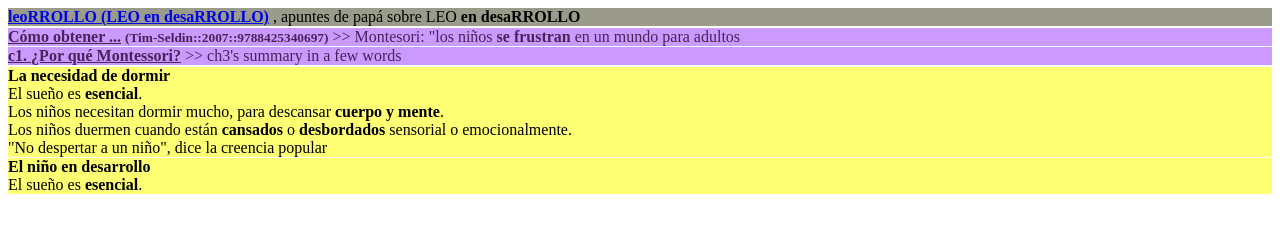
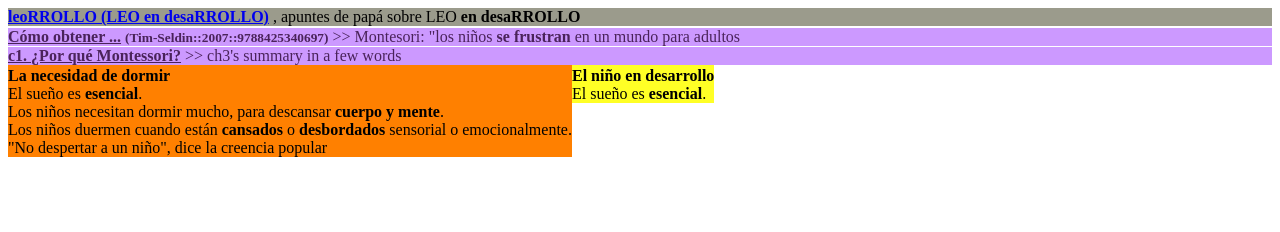
Before and after one commit to pepitogrilho/leorrollo, a plain HTML site: page 9788425340697_LoMejor/LoMejor_ch1.html in a window 1280 px wide. Drawn offline with Linux system fonts and the light colour scheme; a script that the page names is missing.

Commit message:
Changes 2019.10.20_19:40

```diff
--- a/9788425340697_LoMejor/LoMejor_ch1.html
+++ b/9788425340697_LoMejor/LoMejor_ch1.html
@@ -23,14 +23,14 @@
 		<span>>> ch3's summary in a few words</span>
 	  </h3>
 	</div>
-    <div class ="epigraph1">
+    <div class ="epigraphOdd">
       <h4> La necesidad de dormir </h4>
       <p>El sueño es <strong>esencial</strong>.</p>
       <p>Los niños necesitan dormir mucho, para descansar <strong>cuerpo y mente</strong>.</p>
       <p>Los niños duermen cuando están <strong>cansados</strong> o <strong>desbordados</strong> sensorial o emocionalmente.</p>
       <p>"No despertar a un niño", dice la creencia popular</p>
 	</div>
-    <div class ="epigraph1">
+    <div class ="epigraphEven">
       <h4> El niño en desarrollo </h4>
       <p>El sueño es <strong>esencial</strong>.</p>
 	</div>
--- a/leorrollo.css
+++ b/leorrollo.css
@@ -56,8 +56,14 @@ em {
 	color: #78281F; /*text-color: ;*/
 }
 
-.epigraph1 {
-	background-color: #ffff73;
+.epigraphOdd {
+    float: left;
+	background-color: #ff8000;
+}
+
+.epigraphEven {
+    float: left;
+	background-color: #ffff26;
 }
 
 p {
```
